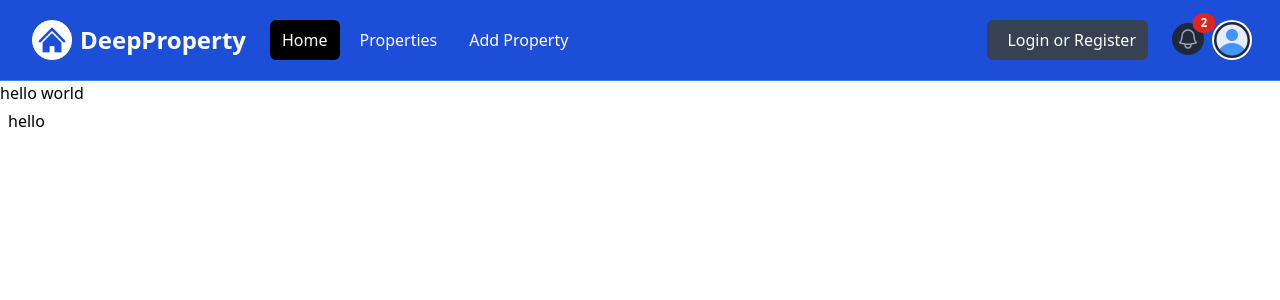
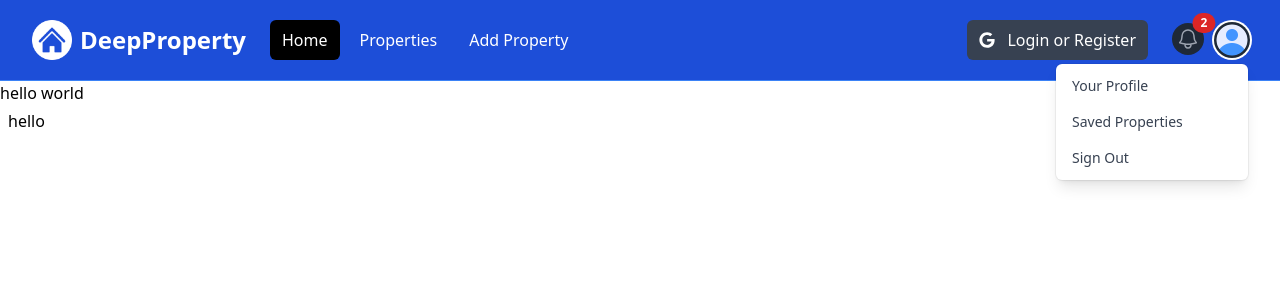
Before and after one commit to erDeep64930/deepProperty, a Next.js app: page / in a window 1280 px wide. Both pictures are taken after a click on the button "Open user menu". Shown: the top 300 px of the page. Built offline with nearby package versions, Linux system fonts and the light colour scheme.

Commit message:
navbar completd

```diff
--- a/components/Navbar.jsx
+++ b/components/Navbar.jsx
@@ -1,8 +1,13 @@
-import React from 'react'
+"use client"
+import React, { useState } from 'react'
+import Link from 'next/link';
 import Image from 'next/image';
 import logo from '@/assets/Images/logo-white.png';
 import profileDefault from '@/assets/Images/profile.png';
+import { FaGoogle } from "react-icons/fa"
 const Navbar = () => {
+    const [isMobileMenuOpen, setIsMobileMenuOpen] = useState(false)
+    const [isProfileMenuOpen, setIsProfileMenuOpen] = useState(false)
     return (
         <nav className="bg-blue-700 border-b border-blue-500">
             <div className="mx-auto max-w-7xl px-2 sm:px-6 lg:px-8">
@@ -15,6 +20,7 @@
                             className="relative inline-flex items-center justify-center rounded-md p-2 text-gray-400 hover:bg-gray-700 hover:text-white focus:outline-none focus:ring-2 focus:ring-inset focus:ring-white"
                             aria-controls="mobile-menu"
                             aria-expanded="false"
+                            onClick={()=>setIsMobileMenuOpen((prev)=>!prev)}
                         >
                             <span className="absolute -inset-0.5"></span>
                             <span className="sr-only">Open main menu</span>
@@ -39,7 +45,7 @@
                         className="flex flex-1 items-center justify-center md:items-stretch md:justify-start"
                     >
                         {/* <!-- Logo --> */}
-          <a className="flex flex-shrink-0 items-center" href="/index.html">
+                        <Link className="flex flex-shrink-0 items-center" href="/index.html">
                             <Image
                                 className="h-10 w-auto"
                                 src={logo}
@@ -48,23 +54,22 @@
 
                             <span className="hidden md:block text-white text-2xl font-bold ml-2"
                             >DeepProperty</span>
-          </a>
+                        </Link>
                         {/* <!-- Desktop Menu Hidden below md screens --> */}
                         <div className="hidden md:ml-6 md:block">
                             <div className="flex space-x-2">
-              <a
-                href="/index.html"
+                                <Link
+                                    href="/"
                                     className="text-white bg-black hover:bg-gray-900 hover:text-white rounded-md px-3 py-2"
-                >Home</a>
-              <a
-                href="/properties.html"
+                                >Home</Link>
+                                <Link
+                                    href="/properties"
                                     className="text-white hover:bg-gray-900 hover:text-white rounded-md px-3 py-2"
-                >Properties</a
-              >
-              <a
-                href="/add-property.html"
+                                >Properties</Link>
+                                <Link
+                                    href="/properties/add"
                                     className="text-white hover:bg-gray-900 hover:text-white rounded-md px-3 py-2"
-                >Add Property</a>
+                                >Add Property</Link>
                             </div>
                         </div>
                     </div>
@@ -75,7 +80,7 @@
                             <button
                                 className="flex items-center text-white bg-gray-700 hover:bg-gray-900 hover:text-white rounded-md px-3 py-2"
                             >
-              <i className="fa-brands fa-google text-white mr-2"></i>
+                                <FaGoogle className='text-white mr-3' />
                                 <span>Login or Register</span>
                             </button>
                         </div>
@@ -85,7 +90,7 @@
                     <div
                         className="absolute inset-y-0 right-0 flex items-center pr-2 md:static md:inset-auto md:ml-6 md:pr-0"
                     >
-          <a href="messages.html" className="relative group">
+                        <Link href="messages" className="relative group">
                             <button
                                 type="button"
                                 className="relative rounded-full bg-gray-800 p-1 text-gray-400 hover:text-white focus:outline-none focus:ring-2 focus:ring-white focus:ring-offset-2 focus:ring-offset-gray-800"
@@ -113,7 +118,7 @@
                                 2
                                 {/* <!-- Replace with the actual number of notifications --> */}
                             </span>
-          </a>
+                        </Link>
                         {/* <!-- Profile dropdown button --> */}
                         <div className="relative ml-3">
                             <div>
@@ -123,6 +128,7 @@
                                     id="user-menu-button"
                                     aria-expanded="false"
                                     aria-haspopup="true"
+                                    onClick={()=>setIsProfileMenuOpen((prev)=>!prev)}
                                 >
                                     <span className="absolute -inset-1.5"></span>
                                     <span className="sr-only">Open user menu</span>
@@ -135,64 +141,74 @@
                             </div>
 
                             {/* <!-- Profile dropdown --> */}
+
+                            {
+                             isProfileMenuOpen && (
                                 <div
                                 id="user-menu"
-              className="hidden absolute right-0 z-10 mt-2 w-48 origin-top-right rounded-md bg-white py-1 shadow-lg ring-1 ring-black ring-opacity-5 focus:outline-none"
+                                className=" absolute right-0 z-10 mt-2 w-48 origin-top-right rounded-md bg-white py-1 shadow-lg ring-1 ring-black ring-opacity-5 focus:outline-none"
                                 role="menu"
                                 aria-orientation="vertical"
                                 aria-labelledby="user-menu-button"
                                 tabIndex="-1"
                             >
-              <a
-                href="/profile.html"
+                                <Link
+                                    href="/profile"
                                     className="block px-4 py-2 text-sm text-gray-700"
                                     role="menuitem"
                                     tabIndex="-1"
                                     id="user-menu-item-0"
-                >Your Profile</a>
-              <a
+                                >Your Profile</Link>
+                                <Link
                                     href="saved-properties.html"
                                     className="block px-4 py-2 text-sm text-gray-700"
                                     role="menuitem"
                                     tabIndex="-1"
                                     id="user-menu-item-2"
-                >Saved Properties</a>
-              <a
+                                >Saved Properties</Link>
+                                <Link
                                     href="#"
                                     className="block px-4 py-2 text-sm text-gray-700"
                                     role="menuitem"
                                     tabIndex="-1"
                                     id="user-menu-item-2"
-                >Sign Out</a>
+                                >Sign Out</Link>
                             </div>
+                             )
+                            }
+
                         </div>
                     </div>
                 </div>
             </div>
 
             {/* <!-- Mobile menu, show/hide based on menu state. --> */}
-    <div className="hidden" id="mobile-menu">
+{ isMobileMenuOpen && (
+    <div className="" id="mobile-menu">
                 <div className="space-y-1 px-2 pb-3 pt-2">
-        <a
-          href="/index.html"
+                    <Link
+                        href="/"
                         className="bg-gray-900 text-white block rounded-md px-3 py-2 text-base font-medium"
-          >Home</a>
-        <a
-          href="/properties.html"
+                    >Home</Link>
+                    <Link
+                        href="/properties"
                         className="text-gray-300 hover:bg-gray-700 hover:text-white block rounded-md px-3 py-2 text-base font-medium"
-          >Properties</a>
-        <a
-          href="/add-property.html"
+                    >Properties</Link>
+                    <Link
+                        href="/properties/add"
                         className="text-gray-300 hover:bg-gray-700 hover:text-white block rounded-md px-3 py-2 text-base font-medium"
-          >Add Property</a>
+                    >Add Property</Link>
                     <button
                         className="flex items-center text-white bg-gray-700 hover:bg-gray-900 hover:text-white rounded-md px-3 py-2 my-4"
                     >
-          <i className="fa-brands fa-google mr-2"></i>
+                        <FaGoogle className='text-white mr-3' />
                         <span>Login or Register</span>
                     </button>
                 </div>
             </div>
+)}
+
+
         </nav>
     )
 }
--- a/package.json
+++ b/package.json
@@ -9,9 +9,10 @@
     "lint": "next lint"
   },
   "dependencies": {
+    "next": "14.2.3",
     "react": "^18",
     "react-dom": "^18",
-    "next": "14.2.3"
+    "react-icons": "^5.2.1"
   },
   "devDependencies": {
     "postcss": "^8",
```
Also changed, not shown: 1 other file (tests, documents, lock files or other folders). Lines whose indentation alone changed are shown as unchanged.
